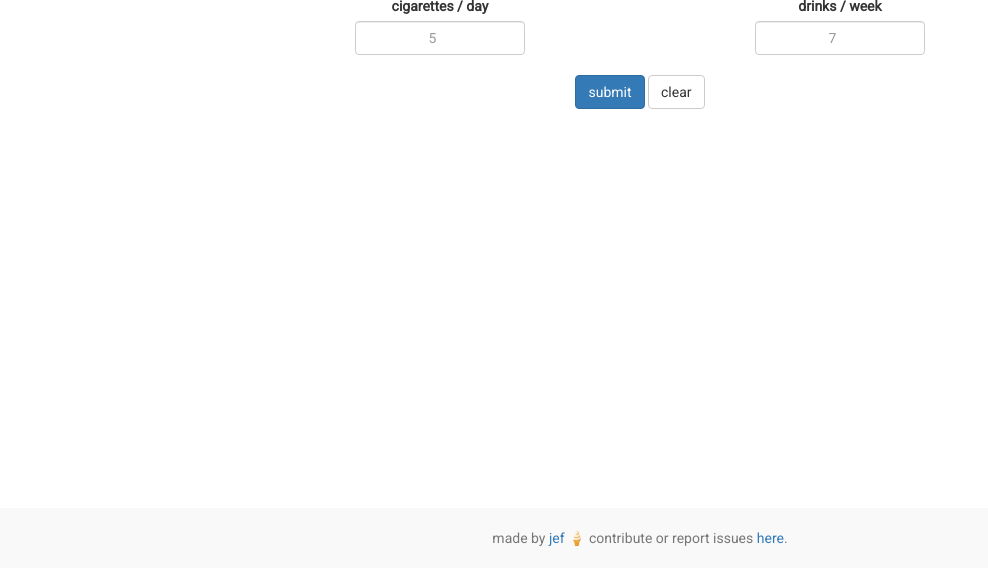
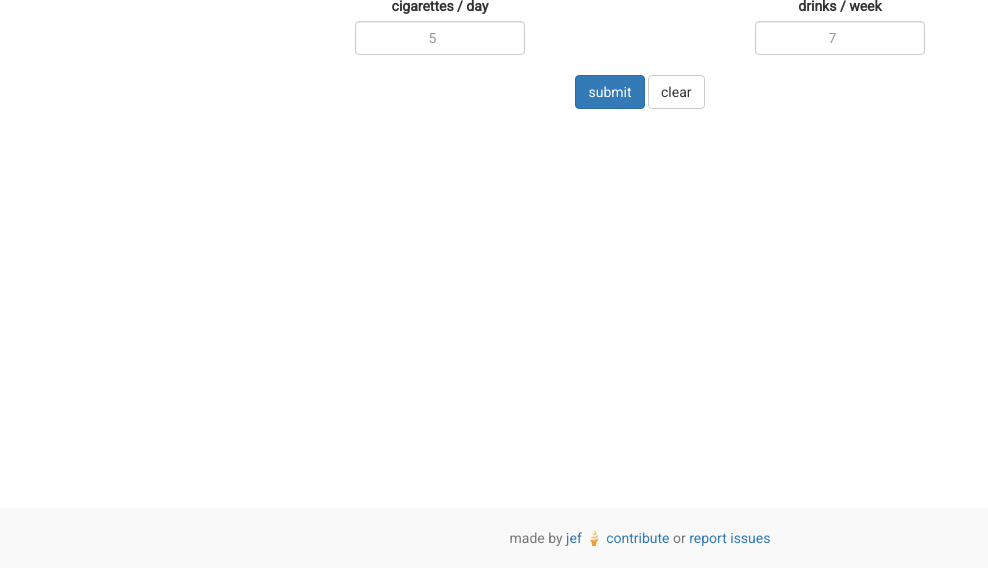
Before and after one commit to jef/doihavefreetime, a plain HTML site: page index.html in a window 1280 px wide. Shown: the part 232-800 px from the top of the page, without its empty margins (0-988 px from the left). Drawn offline with nearby package versions, Linux system fonts and the light colour scheme; a web font is replaced by a local one.

Commit message:
updated footer

```diff
--- a/index.html
+++ b/index.html
@@ -112,8 +112,9 @@ website: https://jef.rocks
 <footer class="footer">
     <div class="container">
         <p class="text-muted">made by <a href="https://hijef.com">jef</a> 🍦
-            contribute or report issues
-            <a href="https://github.com/jeffreylec/doihavefreetime/issues"> here</a>.</p>
+            <a href="https://github.com/jeffreylec/doihavefreetime/">contribute </a>
+            or
+            <a href="https://github.com/jeffreylec/doihavefreetime/issues"> report issues</a></p>
     </div>
 </footer>
 </body>
```
